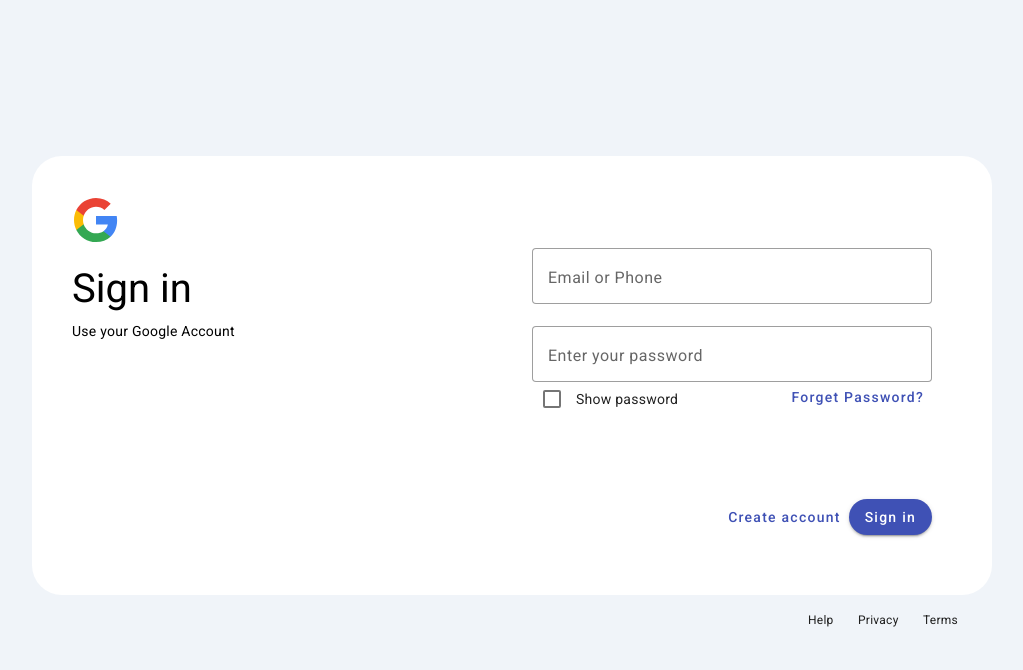
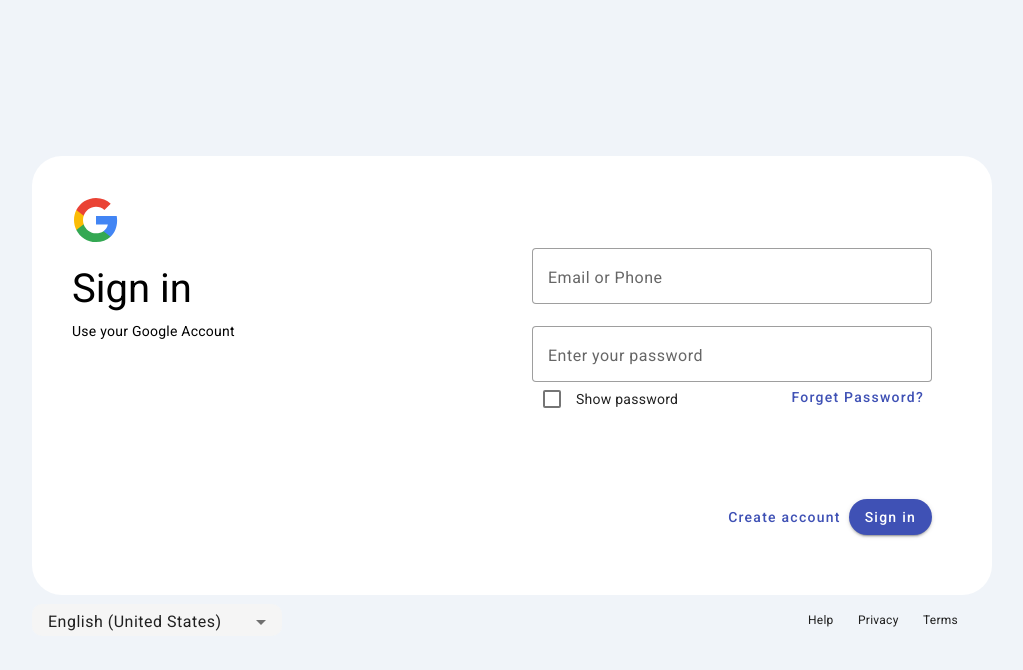
Before and after one commit to ar4626/LocoBuzz_Fundoo_Notes_App, an Angular app: page /login in a window 1280 px wide. Shown: the top 670 px of the page, without its empty margins (128-1151 px from the left). Built offline with nearby package versions, Linux system fonts and the light colour scheme.

Commit message:
[Ankit] Add : Added the language dropbox at the left bottom of the sign in page

```diff
--- a/src/app/Components/login/login.component.html
+++ b/src/app/Components/login/login.component.html
@@ -31,7 +31,15 @@
     </div>
     <div class="footer">
         <div class="language">
-
+            <mat-form-field>
+                <!-- <mat-label>Select an option</mat-label> -->
+                <mat-select value="english">
+                  <mat-option>None</mat-option>
+                  <mat-option value="english">English (United States)</mat-option>
+                  <mat-option value="option2">Option 2</mat-option>
+                  <mat-option value="option3">Option 3</mat-option>
+                </mat-select>
+            </mat-form-field>
         </div>
         <div class="document">
             <div class="help">Help</div>
```
